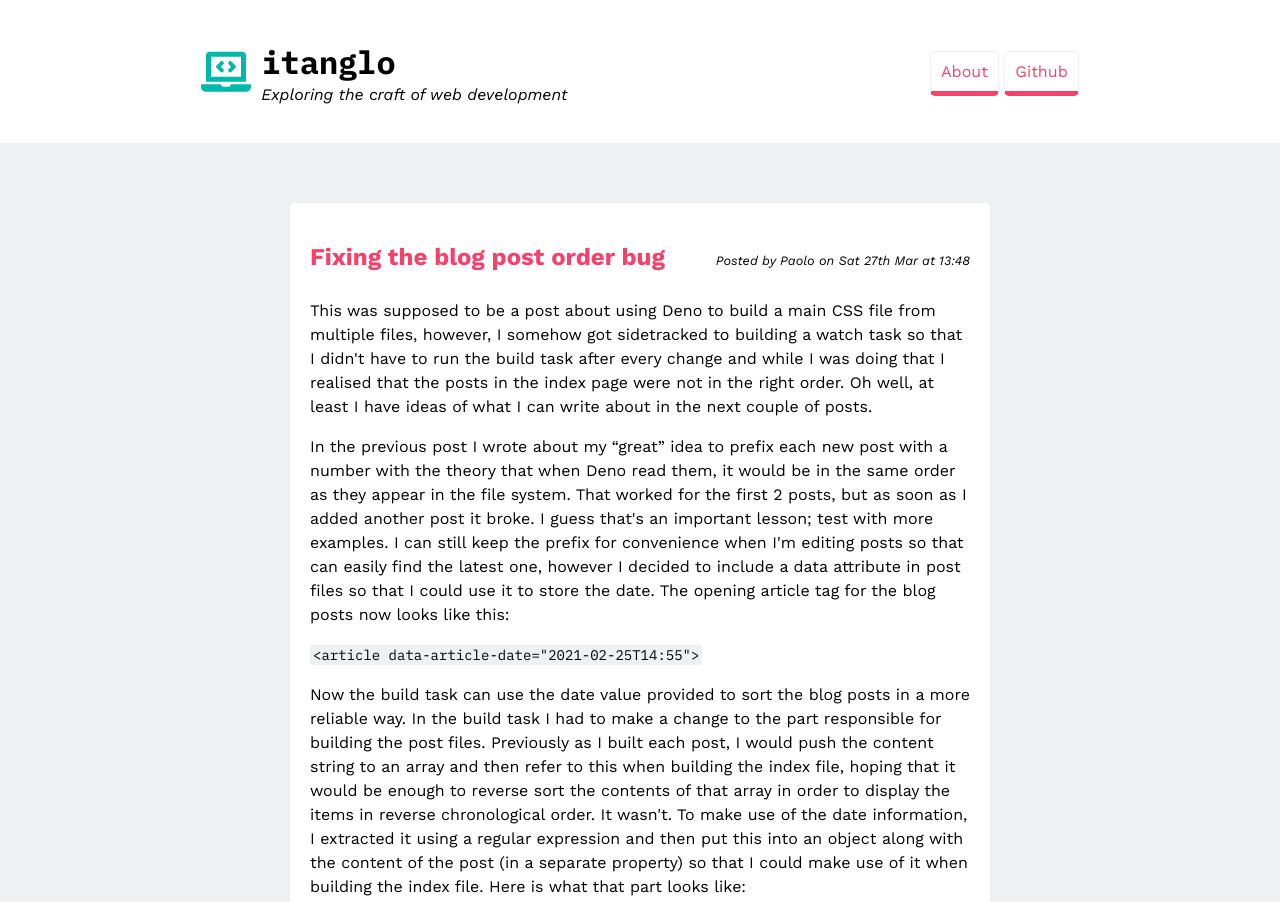
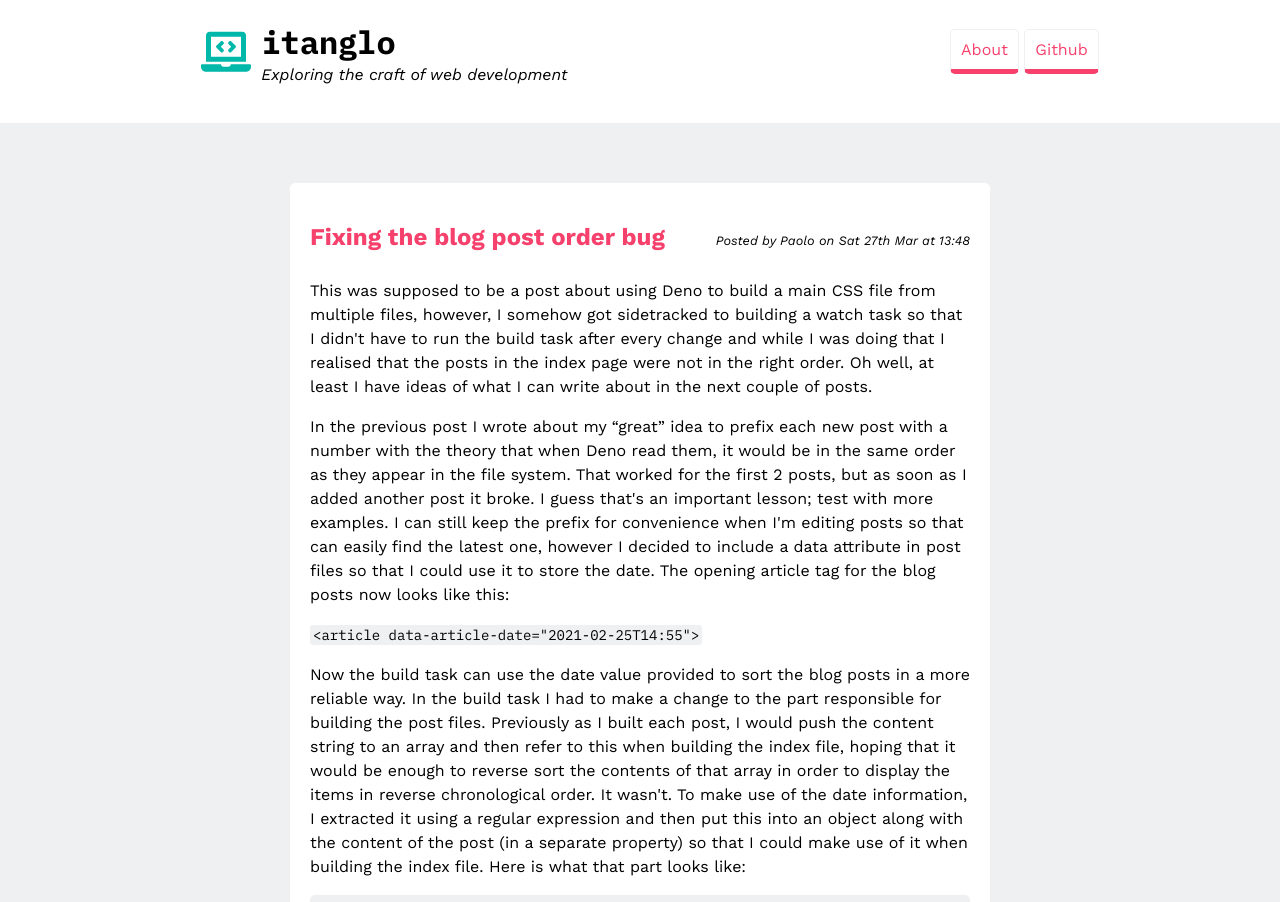
Before and after one commit to pdp2/itanglo, a plain HTML site: page docs/index.html in a window 1280 px wide. Shown: the top 902 px of the page. Drawn offline with nearby package versions, Linux system fonts and the light colour scheme.

Commit message:
CSS fixes for navigation

```diff
--- a/docs/main.css
+++ b/docs/main.css
@@ -71,8 +71,9 @@ h1 {
 .mainHeader {
     background: #fff;
     display: flex;
+    flex-wrap: wrap;
     justify-content: space-around;
-    padding: 20px;
+    padding-bottom: 20px;
 }
 
 .tagline {
@@ -90,6 +91,7 @@ h1 {
     align-self: center;
     color: #000;
     display: inline-flex;
+    padding: 0 20px;
 }
 
 .homeLink:hover {
@@ -105,6 +107,7 @@ h1 {
     border-bottom: 5px solid;
     border-radius: 5px;
     color: var(--rosso);
+    display: inline-block;
     padding: 10px;
     position: relative;
     top: 0;
@@ -134,7 +137,7 @@ article :not(pre) code {
 }
 
 article + article {
-    margin-top: 60px;
+    margin-top: 100px;
 }
 
 .postHeader {
```
